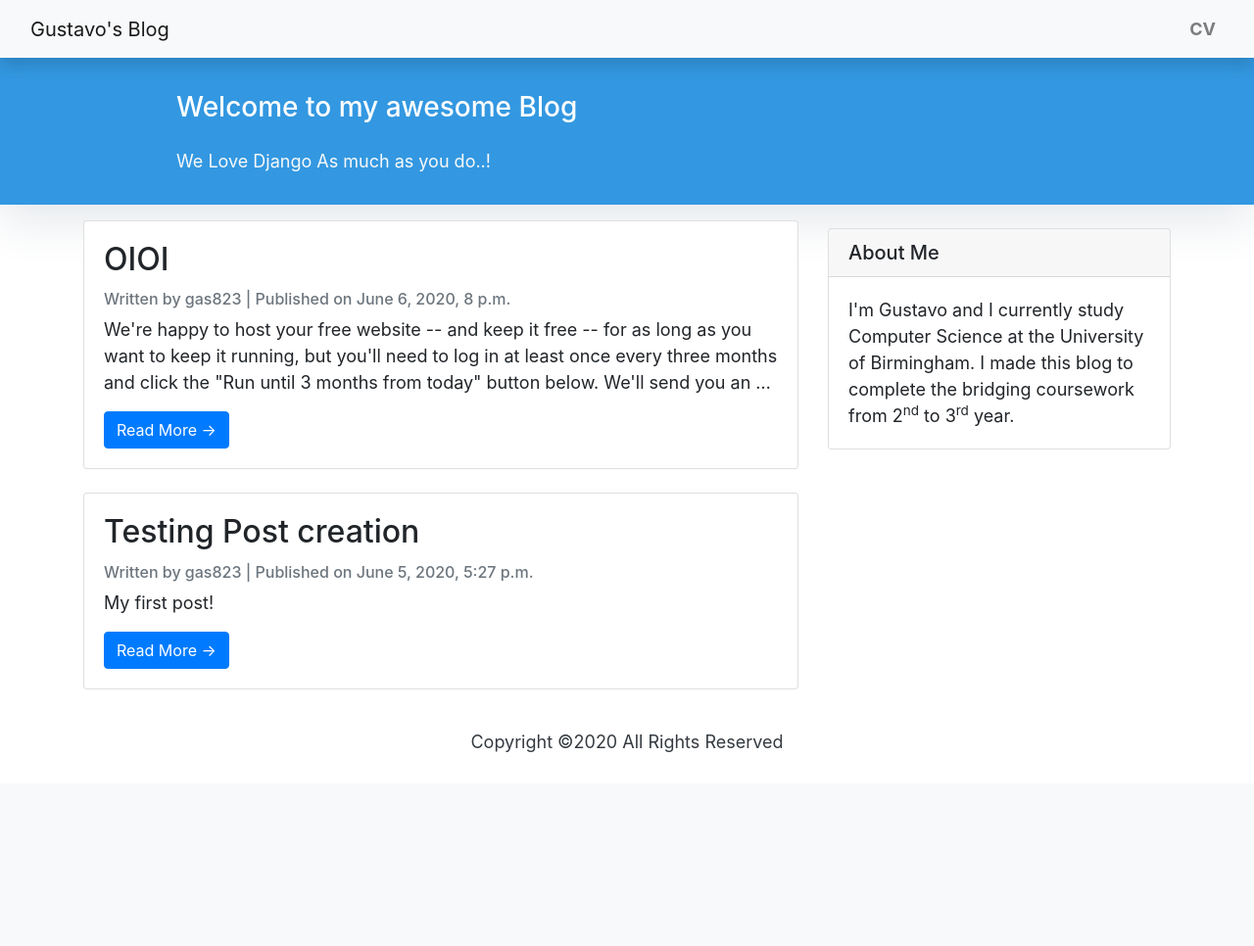
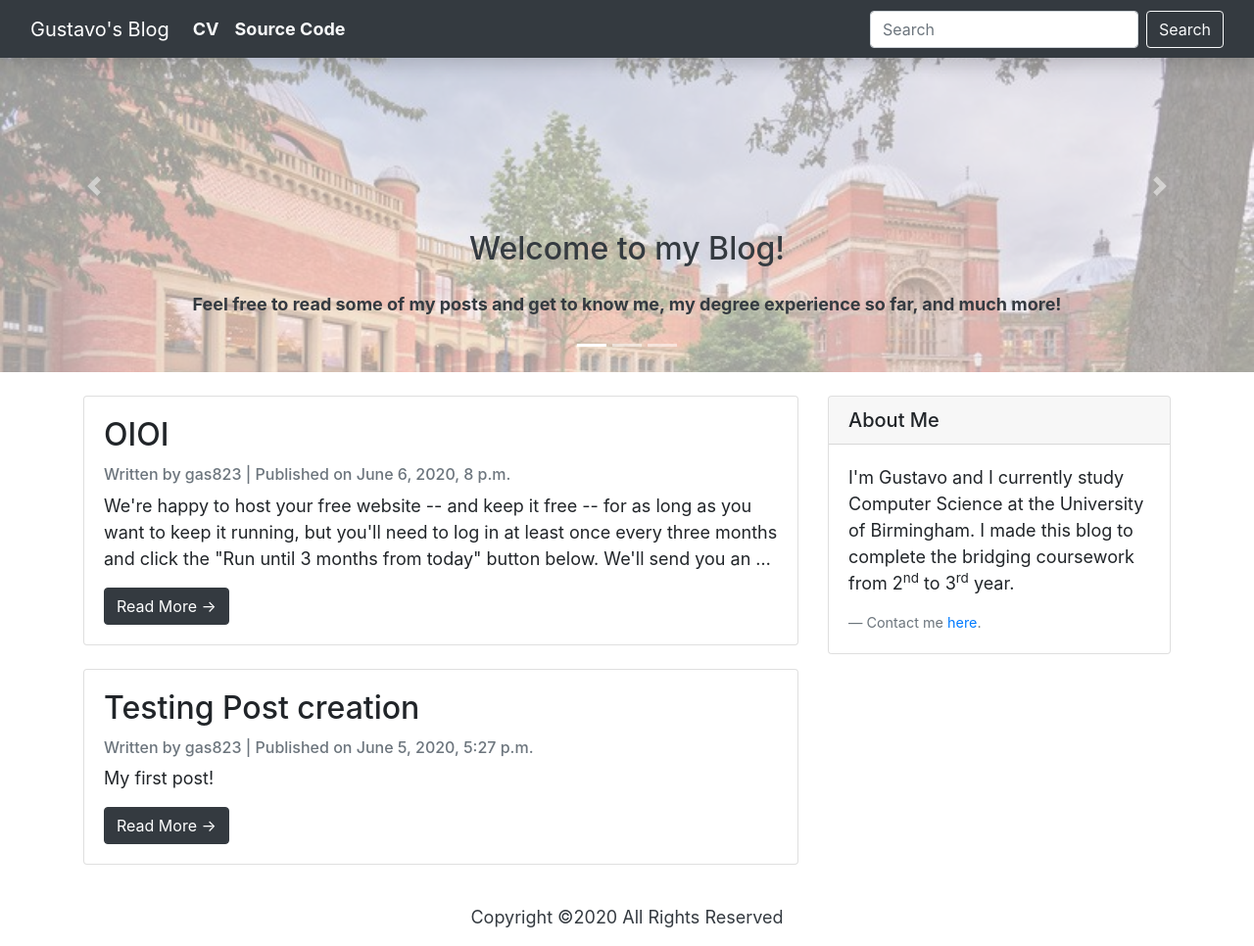
Before and after one commit to Galex3/Bridging-Coursework, a Django app: page / in a window 1280 px wide. Shown: the whole page at 98% size. Before the commit the page ends 768 px from the top, so only its background shows below. Run offline with Django 3.2, Linux system fonts and the light colour scheme; data comes from the database, SQL or seed files in the repository; some libraries are stand-ins or nearby versions.

Commit message:
Edited and styled my blog's content/appearance.

```diff
--- a/templates/base.html
+++ b/templates/base.html
@@ -17,7 +17,7 @@
 <body>
 
 <!-- Navigation -->
-<nav class="navbar navbar-expand-lg navbar-light bg-light shadow" id="mainNav">
+<nav class="navbar navbar-expand-lg navbar-dark bg-dark fixed-top shadow" id="mainNav">
     <div class="container-fluid">
         <a class="navbar-brand" href="{% url 'home' %}">Gustavo's Blog</a>
         <button class="navbar-toggler navbar-toggler-right" type="button" data-toggle="collapse"
@@ -26,11 +26,19 @@
             <span class="navbar-toggler-icon"></span>
         </button>
         <div class="collapse navbar-collapse" id="navbarResponsive">
-            <ul class="navbar-nav ml-auto">
-                <li class="nav-item text-black">
-                    <a class="nav-link text-black font-weight-bold" href="#">CV</a>
+            <ul class="navbar-nav mr-auto mt-2 mt-lg-0">
+                <li class="nav-item text-light">
+                    <a class="nav-link text-light font-weight-bold" href="#">CV</a>
+                </li>
+                <li class="nav-item text-light">
+                    <a class="nav-link text-light font-weight-bold" href="https://github.com/Galex3/Bridging-Coursework"
+                       target="_blank">Source Code</a>
                 </li>
             </ul>
+            <form class="form-inline my-2 my-lg-0">
+                <input class="form-control mr-sm-2" type="search" placeholder="Search" aria-label="Search">
+                <button class="btn btn-outline-light my-2 my-sm-0" type="submit">Search</button>
+            </form>
         </div>
     </div>
 </nav>
--- a/templates/index.html
+++ b/templates/index.html
@@ -5,40 +5,69 @@
             font-size: 18px;
         }
 
-        .masthead {
-            background: #3398E1;
-            height: auto;
-            padding-bottom: 15px;
-            box-shadow: 0 16px 48px #E3E7EB;
-            padding-top: 10px;
+        .title-text {
+            color: #212529;
+        }
+
+        .title-text:hover {
+            color: #212529;
+            text-decoration: none;
+        }
+
+        img {
+            opacity: 0.4;
+        }
+
+        .carousel-inner .carousel-item {
+            width: 100%;
+            max-height: 380px !important;
         }
     </style>
-    <header class="masthead">
-        <div class="overlay"></div>
-        <div class="container">
-            <div class="row">
-                <div class=" col-md-8 col-md-10 mx-auto">
-                    <div class="site-heading">
-                        <h3 class=" site-heading my-4 mt-3 text-white"> Welcome to my awesome Blog </h3>
-                        <p class="text-light">We Love Django As much as you do..! &nbsp
-                        </p>
-                    </div>
-                </div>
+    <div id="carouselExampleCaptions" class="carousel slide" data-ride="carousel">
+        <ol class="carousel-indicators">
+            <li data-target="#carouselExampleCaptions" data-slide-to="0" class="active"></li>
+            <li data-target="#carouselExampleCaptions" data-slide-to="1"></li>
+            <li data-target="#carouselExampleCaptions" data-slide-to="2"></li>
+        </ol>
+        <div class="carousel-inner">
+            <div class="carousel-item active">
+                <img src="../media/static/img/uob1.jpg" class="d-block w-100" alt="University of Birmingham">
             </div>
+            <div class="carousel-item">
+                <img src="../media/static/img/uob2.png" class="d-block w-100" alt="University of Birmingham">
+            </div>
+            <div class="carousel-item">
+                <img src="../media/static/img/uob3.jpg" class="d-block w-100" alt="University of Birmingham">
+            </div>
+            <div class="carousel-caption d-none d-md-block">
+                <h2 class="site-heading my-4 mt-3 text-dark">Welcome to my Blog!</h2>
+                <p class="text-dark"><b>Feel free to read some of my posts and get to know me, my degree experience so
+                    far, and much more!</b></p>
+            </div>
+            <a class="carousel-control-prev" href="#carouselExampleCaptions" role="button" data-slide="prev">
+                <span class="carousel-control-prev-icon" aria-hidden="true"></span>
+                <span class="sr-only">Previous</span>
+            </a>
+            <a class="carousel-control-next" href="#carouselExampleCaptions" role="button" data-slide="next">
+                <span class="carousel-control-next-icon" aria-hidden="true"></span>
+                <span class="sr-only">Next</span>
+            </a>
         </div>
-    </header>
+    </div>
+
     <div class="container">
         <div class="row">
             <!-- Blog Entries Column -->
-            <div class="col-md-8 mt-3 left">
+            <div class="col-md-8 mt-4 left">
                 {% for post in post_list %}
                     <div class="card mb-4">
                         <div class="card-body">
-                            <h2 class="card-title">{{ post.title }}</h2>
+                            <h2 class="card-title"><a class="title-text"
+                                                      href="{% url 'post_detail' post.slug %}">{{ post.title }}</a></h2>
                             <p class="card-text text-muted h6">Written by {{ post.author }} | Published
                                 on {{ post.published_date }}</p>
                             <p class="card-text">{{ post.content|truncatewords:50 }}</p>
-                            <a href="{% url 'post_detail' post.slug %}" class="btn btn-primary">Read More &rarr;</a>
+                            <a href="{% url 'post_detail' post.slug %}" class="btn btn-dark">Read More &rarr;</a>
                         </div>
                     </div>
                 {% endfor %}
--- a/templates/sidebar.html
+++ b/templates/sidebar.html
@@ -6,6 +6,8 @@
             <div class="card-body">
                 <p class="card-text">I'm Gustavo and I currently study Computer Science at the University of Birmingham.
                     I made this blog to complete the bridging coursework from 2<sup>nd</sup> to 3<sup>rd</sup> year.</p>
+                <footer class="blockquote-footer">Contact me <a href="mailto:gas823@student.bham.ac.uk">here</a>.
+                </footer>
             </div>
         </div>
     </div>
```
Also changed, not shown: templates/post_detail.html (+7 -7 lines), media/static/img/uob1.jpg (added), media/static/img/uob2.png (added), media/static/img/uob3.jpg (added).
